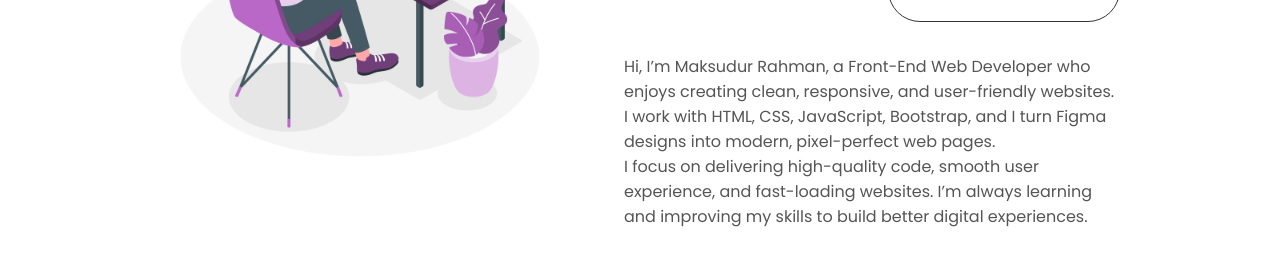
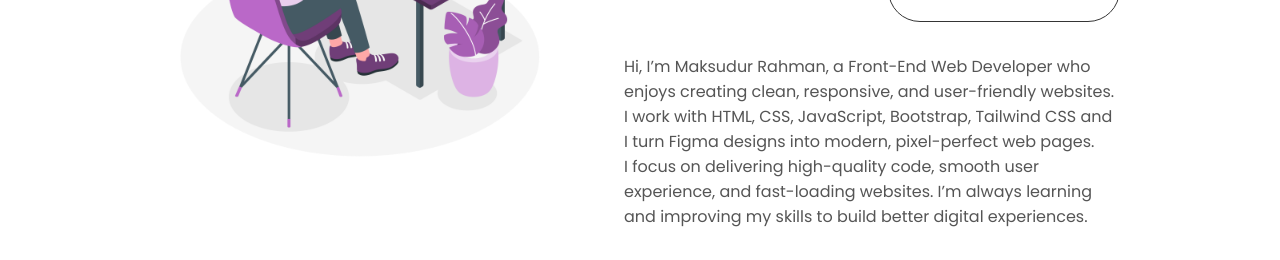
Before and after one commit to maksudurrhmn/Portfolio, a plain HTML site: page index.html in a window 1280 px wide. Shown: the part 1306-1566 px from the top of the page. Drawn offline with Linux system fonts and the light colour scheme.

Commit message:
Add Text

```diff
--- a/index.html
+++ b/index.html
@@ -198,8 +198,7 @@
             <p>
               Hi, I’m Maksudur Rahman, a Front-End Web Developer who enjoys
               creating clean, responsive, and user-friendly websites. I work
-              with HTML, CSS, JavaScript, Bootstrap, and I turn Figma designs
-              into modern, pixel-perfect web pages.<br />
+              with HTML, CSS, JavaScript, Bootstrap, Tailwind CSS and I turn Figma designs into modern, pixel-perfect web pages.<br />
               I focus on delivering high-quality code, smooth user experience,
               and fast-loading websites. I’m always learning and improving my
               skills to build better digital experiences.
```
